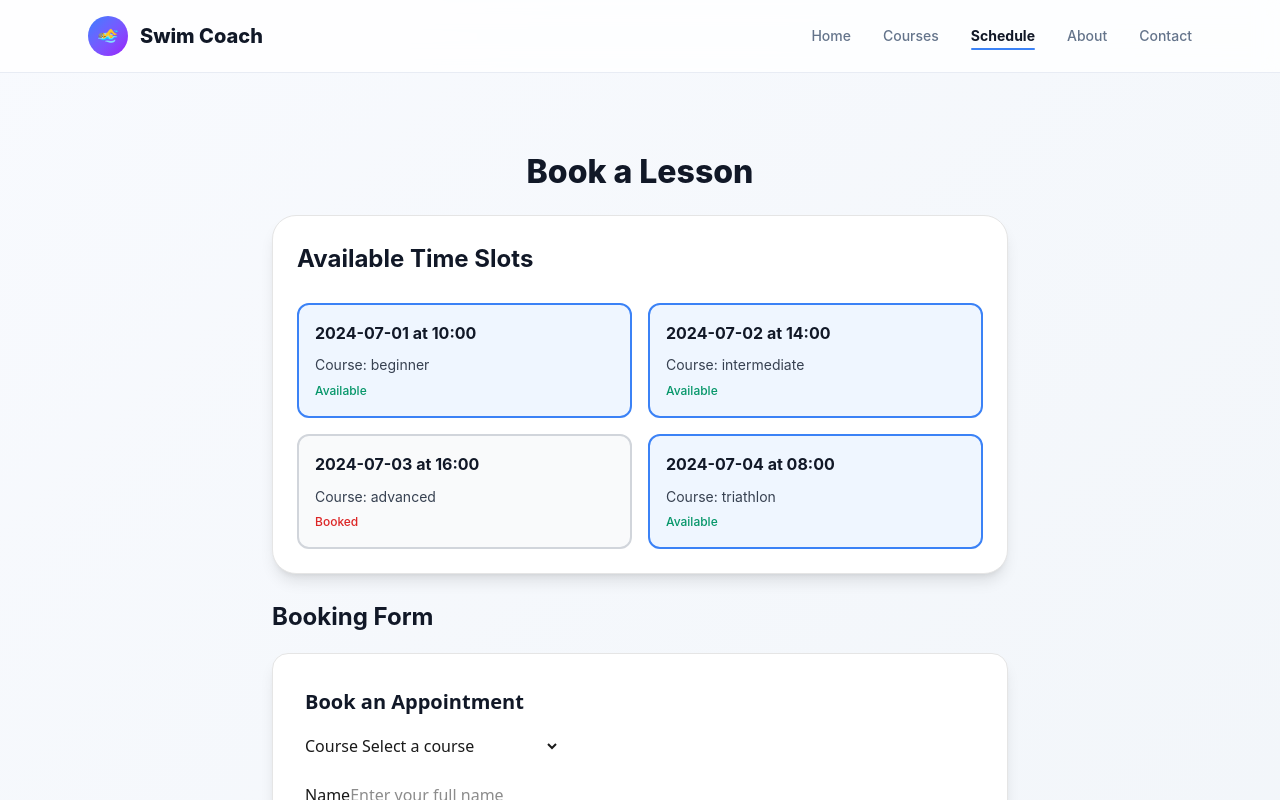
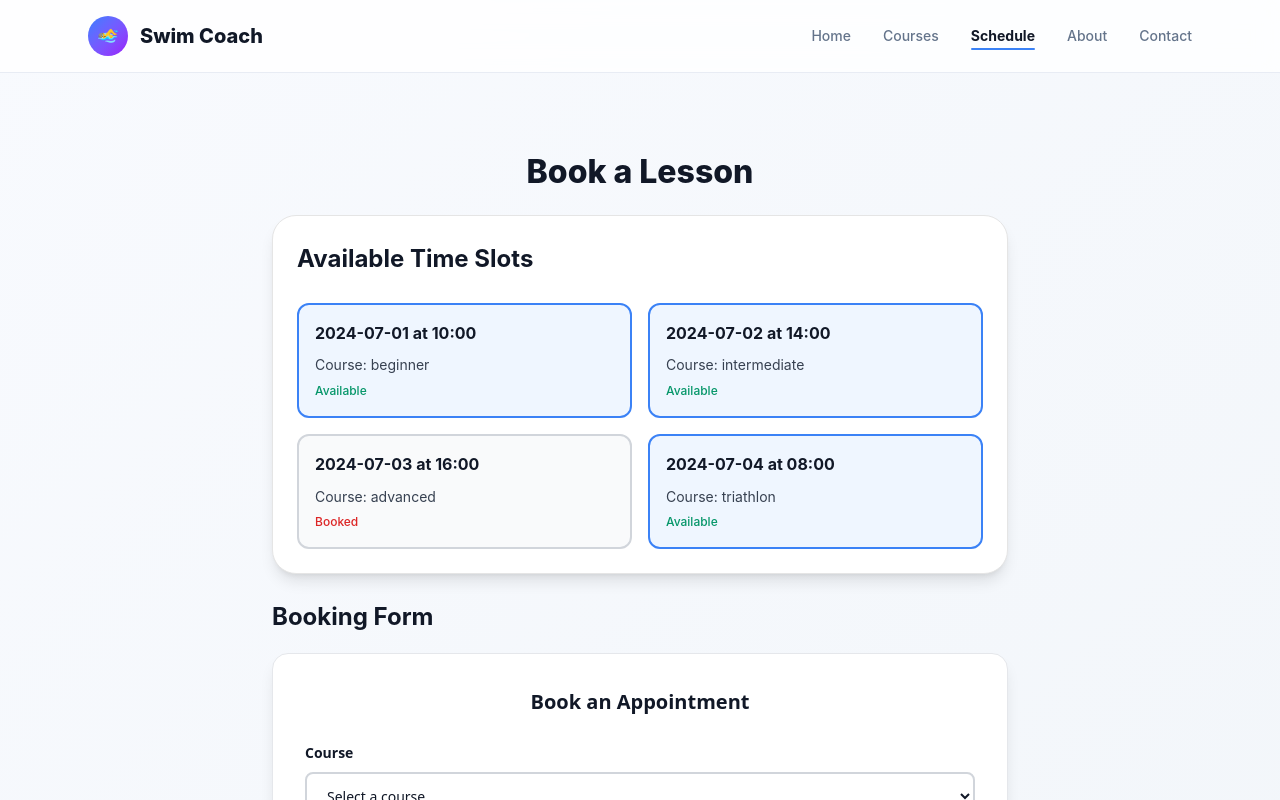
Before and after one commit to chunhinc1974/swim, a Next.js app: page /schedule in a window 1280 px wide. Shown: the top 800 px of the page. Built offline with nearby package versions, Linux system fonts and the light colour scheme.

Commit message:
update refresh problem

```diff
--- a/src/components/BookingForm.tsx
+++ b/src/components/BookingForm.tsx
@@ -43,28 +43,50 @@ const BookingForm: React.FC<BookingFormProps> = ({ courses, onSubmit, initialVal
     onSubmit(form);
   };
 
-  const labelStyle = {
-    color: '#111827 !important',
-    fontWeight: '600 !important',
-    fontSize: '14px !important',
-    marginBottom: '8px !important',
-    display: 'block !important'
+  const labelStyle: React.CSSProperties = {
+    color: '#111827',
+    fontWeight: '600',
+    fontSize: '14px',
+    marginBottom: '8px',
+    display: 'block',
+    fontFamily: 'system-ui, -apple-system, BlinkMacSystemFont, "Segoe UI", Roboto, "Helvetica Neue", Arial, sans-serif'
   };
 
-  const inputStyle = {
-    color: '#111827 !important',
-    backgroundColor: '#ffffff !important',
-    border: '2px solid #d1d5db !important',
-    borderRadius: '8px !important',
-    padding: '12px 16px !important',
-    fontSize: '14px !important',
-    width: '100% !important',
-    boxSizing: 'border-box' as const
+  const inputStyle: React.CSSProperties = {
+    color: '#111827',
+    backgroundColor: '#ffffff',
+    border: '2px solid #d1d5db',
+    borderRadius: '8px',
+    padding: '12px 16px',
+    fontSize: '14px',
+    width: '100%',
+    boxSizing: 'border-box',
+    fontFamily: 'system-ui, -apple-system, BlinkMacSystemFont, "Segoe UI", Roboto, "Helvetica Neue", Arial, sans-serif',
+    outline: 'none'
+  };
+
+  const containerStyle: React.CSSProperties = {
+    backgroundColor: '#ffffff',
+    padding: '32px',
+    borderRadius: '16px',
+    boxShadow: '0 10px 15px -3px rgba(0, 0, 0, 0.1)',
+    border: '1px solid #e5e7eb',
+    fontFamily: 'system-ui, -apple-system, BlinkMacSystemFont, "Segoe UI", Roboto, "Helvetica Neue", Arial, sans-serif'
   };
 
   return (
-    <form className="space-y-6 bg-white p-8 rounded-2xl shadow-lg border border-neutral-200 font-sans" onSubmit={handleSubmit} style={{ fontFamily: 'system-ui, -apple-system, BlinkMacSystemFont, "Segoe UI", Roboto, "Helvetica Neue", Arial, sans-serif' }}>
-      <h2 style={{ color: '#111827', fontWeight: '700', fontSize: '20px', marginBottom: '16px' }}>Book an Appointment</h2>
+    <div style={containerStyle}>
+      <form onSubmit={handleSubmit} style={{ display: 'flex', flexDirection: 'column', gap: '24px' }}>
+        <h2 style={{
+          color: '#111827',
+          fontWeight: '700',
+          fontSize: '20px',
+          marginBottom: '0px',
+          textAlign: 'center',
+          fontFamily: 'system-ui, -apple-system, BlinkMacSystemFont, "Segoe UI", Roboto, "Helvetica Neue", Arial, sans-serif'
+        }}>
+          Book an Appointment
+        </h2>
 
         <div>
           <label style={labelStyle}>Course</label>
@@ -123,8 +145,8 @@ const BookingForm: React.FC<BookingFormProps> = ({ courses, onSubmit, initialVal
           />
         </div>
 
-      <div className="flex gap-4">
-        <div className="flex-1">
+        <div style={{ display: 'flex', gap: '16px' }}>
+          <div style={{ flex: 1 }}>
             <label style={labelStyle}>Date</label>
             <input
               type="date"
@@ -135,7 +157,7 @@ const BookingForm: React.FC<BookingFormProps> = ({ courses, onSubmit, initialVal
               required
             />
           </div>
-        <div className="flex-1">
+          <div style={{ flex: 1 }}>
             <label style={labelStyle}>Time</label>
             <input
               type="time"
@@ -156,7 +178,8 @@ const BookingForm: React.FC<BookingFormProps> = ({ courses, onSubmit, initialVal
             backgroundColor: '#fef2f2',
             padding: '12px',
             borderRadius: '8px',
-          border: '1px solid #fecaca'
+            border: '1px solid #fecaca',
+            fontFamily: 'system-ui, -apple-system, BlinkMacSystemFont, "Segoe UI", Roboto, "Helvetica Neue", Arial, sans-serif'
           }}>
             {error}
           </div>
@@ -175,7 +198,8 @@ const BookingForm: React.FC<BookingFormProps> = ({ courses, onSubmit, initialVal
             border: 'none',
             cursor: 'pointer',
             boxShadow: '0 4px 6px -1px rgba(0, 0, 0, 0.1)',
-          transition: 'all 0.2s ease'
+            transition: 'all 0.2s ease',
+            fontFamily: 'system-ui, -apple-system, BlinkMacSystemFont, "Segoe UI", Roboto, "Helvetica Neue", Arial, sans-serif'
           }}
           onMouseOver={(e) => {
             e.currentTarget.style.backgroundColor = '#1d4ed8';
@@ -187,6 +211,7 @@ const BookingForm: React.FC<BookingFormProps> = ({ courses, onSubmit, initialVal
           Book Appointment
         </button>
       </form>
+    </div>
   );
 };
 
```
Lines whose indentation alone changed are shown as unchanged.
